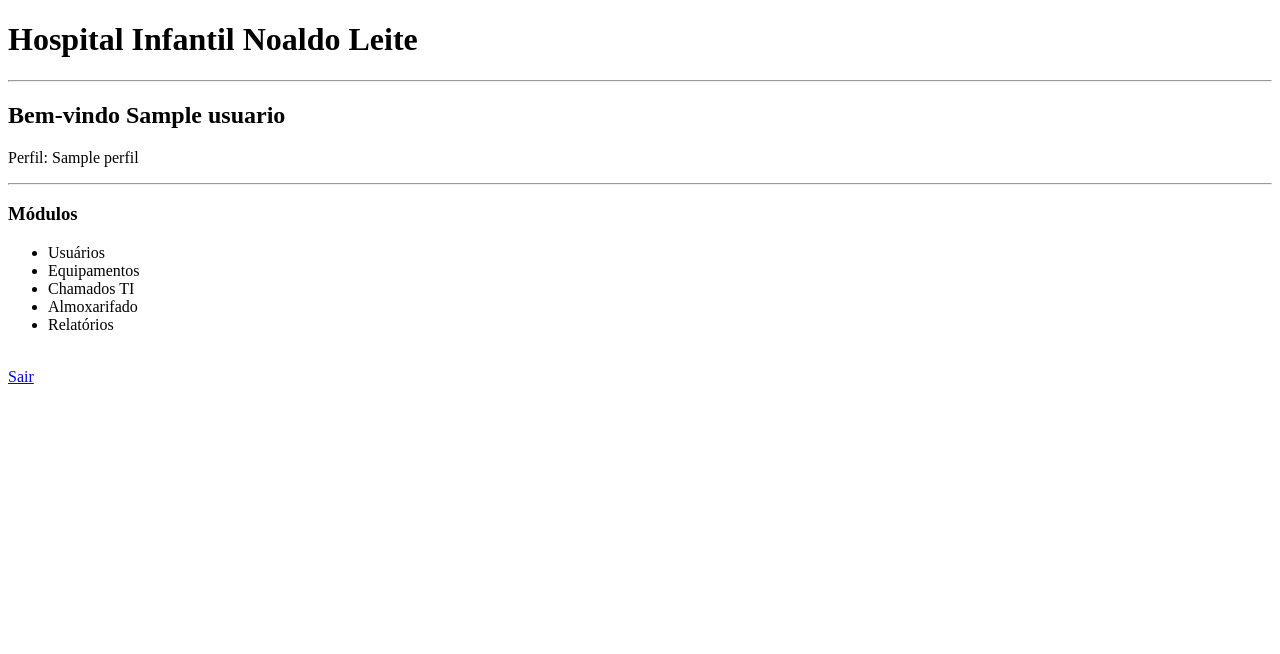
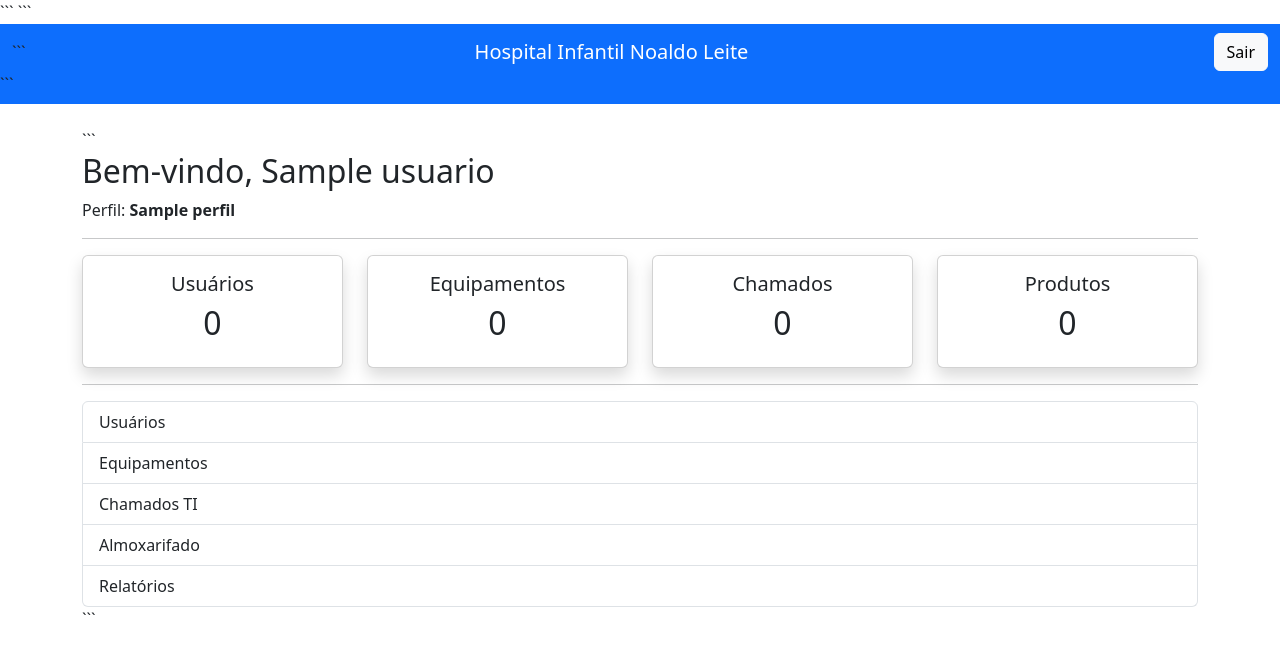
Before and after one commit to tihinlpatos-coder/Controle-TI, a Python web app: template templates/dashboard.html in a window 1280 px wide. Shown: the top 654 px of the page. Run offline with Jinja, Linux system fonts and the light colour scheme; the template is opened without the code that fills it: most values are stand-ins (such as "Sample title", 1, 10 or a date in 2020).

Commit message:
Enhance dashboard layout and add Bootstrap styles

````diff
--- a/templates/dashboard.html
+++ b/templates/dashboard.html
@@ -1,41 +1,115 @@
 <!DOCTYPE html>
-<html>
+
+<html lang="pt-br">
 <head>
-    <title>Dashboard</title>
+    <meta charset="UTF-8">
+    <meta name="viewport" content="width=device-width, initial-scale=1.0">
+    <title>Dashboard - Controle TI</title>
+
+```
+<link href="https://cdn.jsdelivr.net/npm/bootstrap@5.3.3/dist/css/bootstrap.min.css" rel="stylesheet">
+```
+
 </head>
 <body>
 
-<h1>Hospital Infantil Noaldo Leite</h1>
+<nav class="navbar navbar-dark bg-primary">
+    <div class="container-fluid">
+
+```
+    <span class="navbar-brand">
+        Hospital Infantil Noaldo Leite
+    </span>
+
+    <a href="/logout" class="btn btn-light">
+        Sair
+    </a>
+
+</div>
+```
+
+</nav>
+
+<div class="container mt-4">
+
+```
+<h2>Bem-vindo, {{ usuario }}</h2>
+
+<p>
+    Perfil:
+    <strong>{{ perfil }}</strong>
+</p>
 
 <hr>
 
-<h2>Bem-vindo {{ usuario }}</h2>
+<div class="row">
 
-<p>Perfil: {{ perfil }}</p>
+    <div class="col-md-3">
+        <div class="card text-center shadow">
+            <div class="card-body">
+                <h5>Usuários</h5>
+                <h2>0</h2>
+            </div>
+        </div>
+    </div>
+
+    <div class="col-md-3">
+        <div class="card text-center shadow">
+            <div class="card-body">
+                <h5>Equipamentos</h5>
+                <h2>0</h2>
+            </div>
+        </div>
+    </div>
+
+    <div class="col-md-3">
+        <div class="card text-center shadow">
+            <div class="card-body">
+                <h5>Chamados</h5>
+                <h2>0</h2>
+            </div>
+        </div>
+    </div>
+
+    <div class="col-md-3">
+        <div class="card text-center shadow">
+            <div class="card-body">
+                <h5>Produtos</h5>
+                <h2>0</h2>
+            </div>
+        </div>
+    </div>
+
+</div>
 
 <hr>
 
-<h3>Módulos</h3>
+<div class="list-group">
 
-<ul>
+    <a href="#" class="list-group-item list-group-item-action">
+        Usuários
+    </a>
 
-<li>Usuários</li>
+    <a href="#" class="list-group-item list-group-item-action">
+        Equipamentos
+    </a>
 
-<li>Equipamentos</li>
+    <a href="#" class="list-group-item list-group-item-action">
+        Chamados TI
+    </a>
 
-<li>Chamados TI</li>
+    <a href="#" class="list-group-item list-group-item-action">
+        Almoxarifado
+    </a>
 
-<li>Almoxarifado</li>
+    <a href="#" class="list-group-item list-group-item-action">
+        Relatórios
+    </a>
 
-<li>Relatórios</li>
+</div>
+```
 
-</ul>
-
-<br>
-
-<a href="/logout">
-Sair
-</a>
+</div>
 
 </body>
 </html>
````
